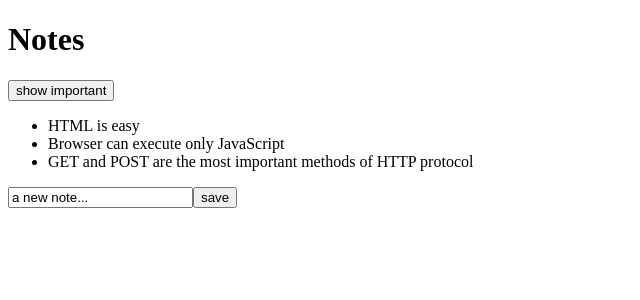
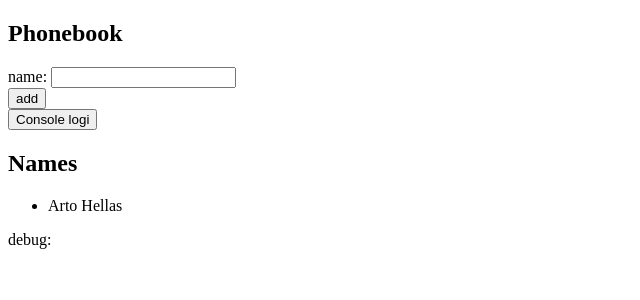
Before and after one commit to BigDsaur/Full-Stack-open-0_1_2, a React (Vite) app: page / in a window 1280 px wide. Shown: the top 300 px of the page, without its empty margins (0-640 px from the left). Built offline with nearby package versions, Linux system fonts and the light colour scheme.

Commit message:
puhelinluettelo 2.6

```diff
--- a/src/App.jsx
+++ b/src/App.jsx
@@ -1,48 +1,50 @@
 import { useState } from 'react'
-import Note from './components/Note'
 
-const App = (props) => {
-  const [notes, setNotes] = useState(props.notes)
-  const [newNote, setNewNote] = useState('a new note...')
-  const [showAll, setShowAll] = useState(true)
+const App = () => {
+  const [persons, setPersons] = useState([
+    { name: 'Arto Hellas' }
+  ])
+  const [newName, setNewName] = useState('')
 
-  const addNote = (event) => {
+  const addName = (event) => {
     event.preventDefault()
     console.log('button clicked', event.target)
-    const noteObject = {
-      content: newNote,
-      important: Math.random() > 0.5,
-      id: String(notes.length + 1),
-    }
-
-    setNotes(notes.concat(noteObject))
-    setNewNote('')
+    const nameObject  = { name: newName }
+    setPersons(persons.concat(nameObject))
+    setNewName('')
   }
 
-  const handleNoteChange = (event) => {
-    console.log(event.target.value)
-    setNewNote(event.target.value)
+  const handleNameChange = (event) => {
+    setNewName(event.target.value)
   }
 
-  const notesToShow = showAll? notes: notes.filter(note => note.important)
+  const logPersons = () => {
+    persons.forEach((person, index) => {
+      console.log(index, person.name)
+    })
+  }
 
   return (
     <div>
-      <h1>Notes</h1>
-      <div>
-        <button onClick={() => setShowAll(!showAll)}>
-          show {showAll ? 'important' : 'all' }
-        </button>
-      </div>
+      <h2>Phonebook</h2>
+      <form onSubmit={addName}>
+        <div>
+          name:  <input value={newName} onChange={handleNameChange} />
+        </div>
+        <div>
+          <button type="submit">add</button>
+        </div>
+      </form>
+
+      <button onClick={logPersons}>Console logi</button>
+
+      <h2>Names</h2>
       <ul>
-        {notesToShow.map(note =>
-          <Note key={note.id} note={note} />
-        )}
+        {persons.map((person, index) => {
+          return <li key={index}>{person.name}</li>
+        })}
       </ul>
-      <form onSubmit={addNote}>
-        <input value={newNote} onChange={handleNoteChange} />
-        <button type="submit">save</button>
-      </form>
+      <div>debug: {newName}</div>
     </div>
   )
 }
```
